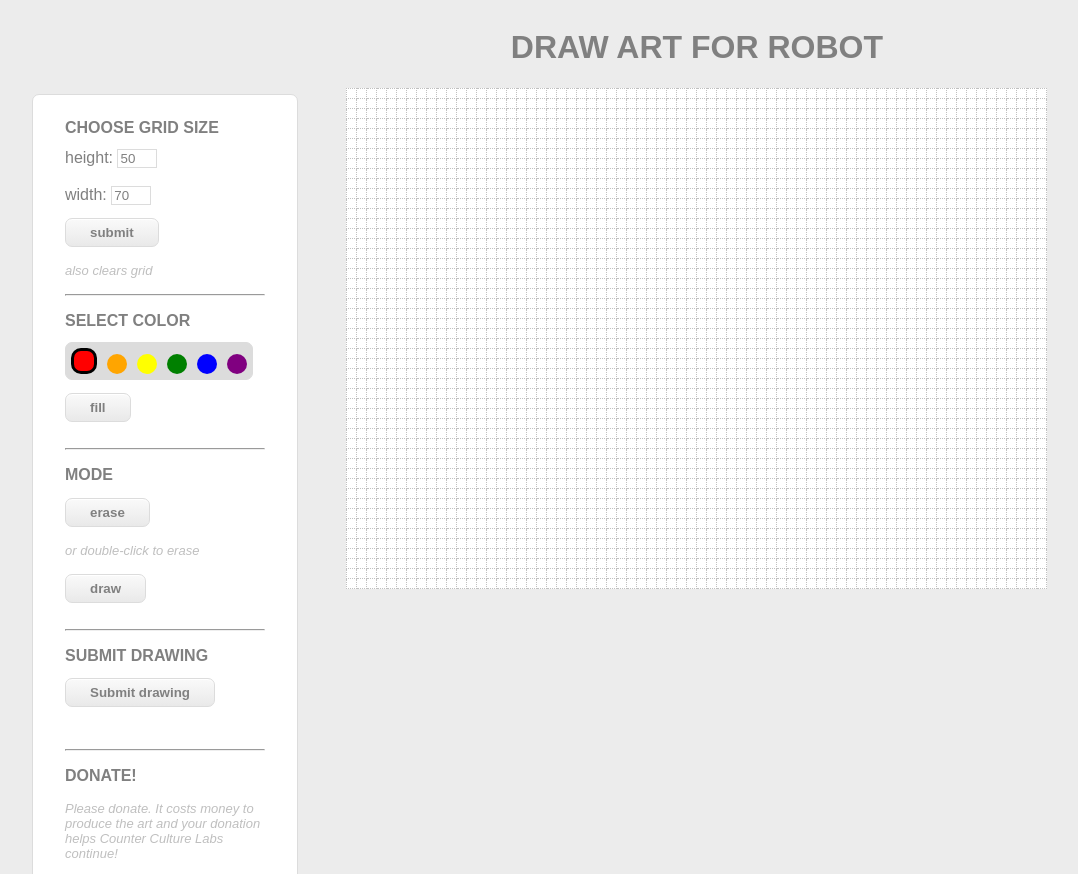
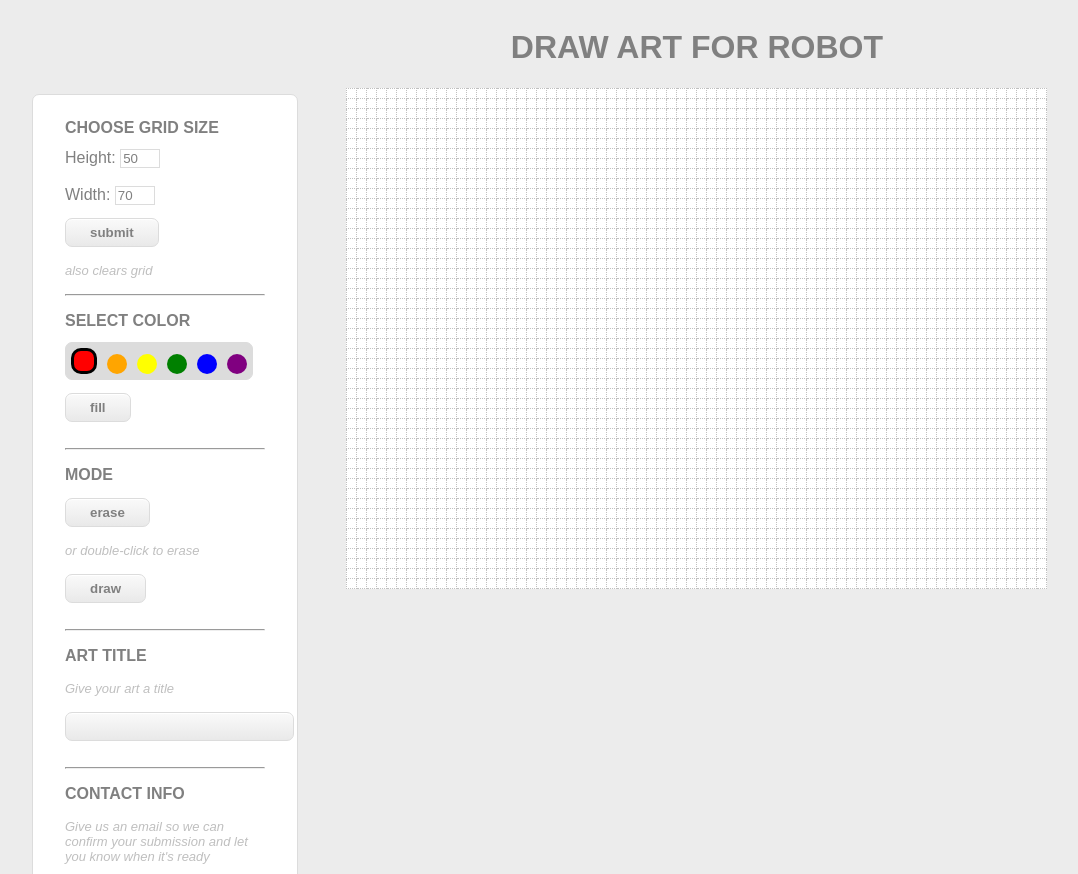
Before and after one commit to cclrobotics/ARTBot, a Python web app: template web/templates/main.html in a window 1280 px wide. Shown: the top 874 px of the page, without its empty margins (104-1182 px from the left). Run offline with Jinja, Linux system fonts and the light colour scheme; the template is opened without the code that fills it, so the values that code supplies are empty; some web fonts are replaced.

Commit message:
added title and email inputs which get handled by the flask view

```diff
--- a/web/static/js/main.js
+++ b/web/static/js/main.js
@@ -199,6 +199,10 @@ drawSubmit.addEventListener('submit', function(e) {
 
   var xhr = new XMLHttpRequest();
   var csrf_token = document.querySelector("#csrf").value;
+  var email = document.querySelector("#email").value;
+  var title = document.querySelector("#title").value;
+  canvasCoord['email'] = email;
+  canvasCoord['title'] = title;
 
   xhr.open("POST", '/receive_art', true);
   xhr.setRequestHeader('Content-type', 'application/json;charset=UTF-8');
--- a/web/templates/main.html
+++ b/web/templates/main.html
@@ -13,30 +13,42 @@
     <div class="row">
       <div class="column">
         <div class="inputs">
-          <h4>choose grid size</h4>
+          <h4>Choose grid size</h4>
           <!-- class names all lower case and delimited with hyphens per Udacity Frontend Nanodegree Style Guide (CSS page) -->
           <form class="size-picker">
-            height:
+            Height:
             <input type="number" class="input-height" name="height" min="1" max="200" value="50">
             <br><br>
-            width:
+            Width:
             <input type="number" class="input-width" name="width" min="1" max="200" value="70">
             <input type="submit" class="submit-button" value="submit">
             <p><em>also clears grid</em></p>
           </form>
 
           <hr>
-          <h4>select color</h4>
+          <h4>Select color</h4>
           <div id="color-container">
           </div>
           <input type="button" class="quick-fill" value="fill">
           <br>
 
           <hr>
-          <h4>mode</h4>
+          <h4>Mode</h4>
           <input type="button" class="erase-mode" value="erase">
           <p><em>or double-click to erase</em></p>
           <input type="button" class="draw-mode" value="draw">
+          <br>
+
+          <hr>
+          <h4>Art title</h4>
+          <p><em>Give your art a title</em></p>
+          <input type="text" id="title" class="draw-mode">
+          <br>
+
+          <hr>
+          <h4>Contact info</h4>
+          <p><em>Give us an email so we can confirm your submission and let you know when it's ready</em></p>
+          <input type="email" id="email" class="draw-mode">
           <br>
 
           <hr>
```
Also changed, not shown: web/views.py (+6 -5 lines).
